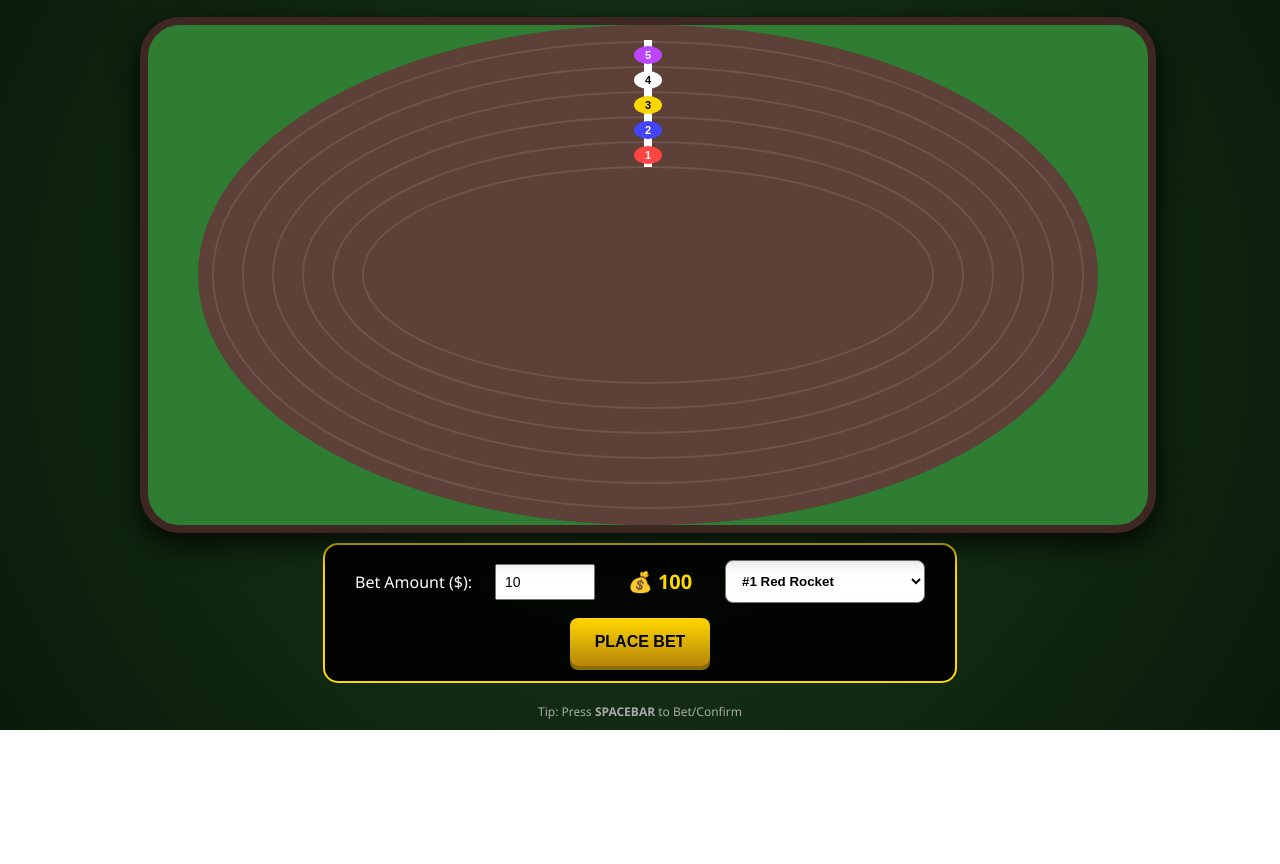
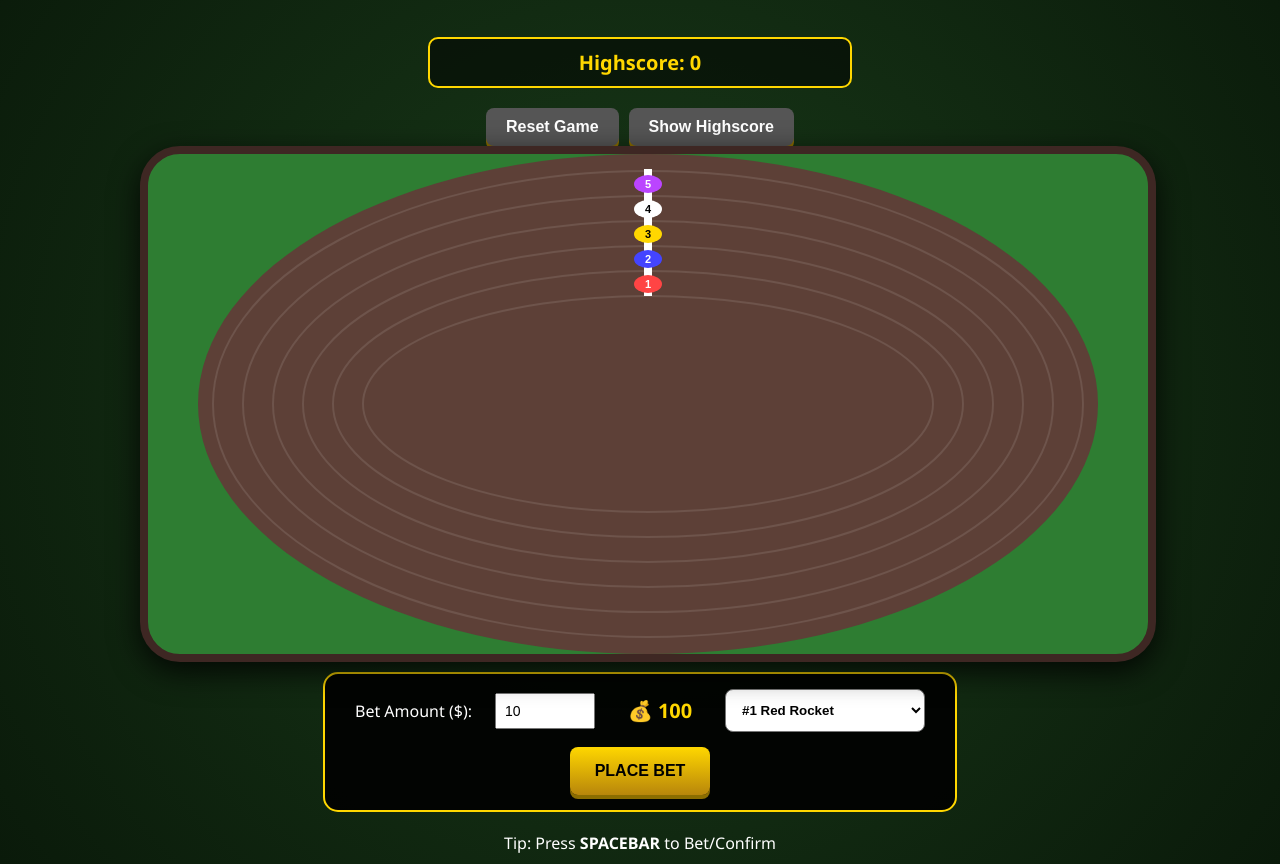
Before and after one commit to flo4sin/horse-racing, a plain HTML site: page index.html in a window 1280 px wide. Shown: the part 74-938 px from the top of the page. Before the commit the page ends 804 px from the top, so only its background shows below. Drawn offline with Linux system fonts and the light colour scheme.

Commit message:
Update index.html

```diff
--- a/index.html
+++ b/index.html
@@ -11,7 +11,6 @@
         text-align: center; margin: 0; padding: 10px;
         overflow-x: hidden;
     }
-
     .back-hub {
         position: relative; display: inline-block; margin: 10px 0 20px 0;
         padding: 10px 15px; background: #333; color: #ffd700;
@@ -22,26 +21,22 @@
         .back-hub { position: absolute; top: 20px; left: 20px; margin: 0; }
     }
     .back-hub:hover { background: #ffd700; color: #000; box-shadow: 0 0 10px #ffd700; }
-
     .casino-header {
         text-shadow: 0 0 10px #ffd700; border-bottom: 2px solid #ffd700;
         display: inline-block; padding-bottom: 10px; margin-bottom: 20px;
         text-transform: uppercase; font-size: 1.5rem;
     }
-
     /* Container for the canvas to help position the overlay */
     .game-container {
         position: relative;
         margin: 0 auto;
         max-width: 1000px;
     }
-
     canvas {
         background: #2e7d32; border: 8px solid #3e2723; border-radius: 40px;
         box-shadow: 0 10px 30px rgba(0,0,0,0.8); margin: 0 auto;
         display: block; width: 100%; height: auto;
     }
-
     /* NEW: Custom Result Overlay */
     #resultOverlay {
         position: absolute;
@@ -61,21 +56,18 @@
     #resultMessage { font-size: 18px; margin-bottom: 20px; color: #ccc; }
     .win-text { color: #ffd700; text-shadow: 0 0 10px #ffd700; }
     .lose-text { color: #ff4444; }
-
+    /* UI Panel for bet controls and new buttons */
     .ui-panel {
         background: rgba(0,0,0,0.9); border: 2px solid #ffd700; border-radius: 15px;
         padding: 15px; margin: 20px auto; max-width: 600px;
         display: flex; flex-wrap: wrap; justify-content: center; align-items: center; gap: 15px;
     }
-
     .balance-box { font-size: 20px; color: #ffd700; font-weight: bold; min-width: 100px; }
-
     select {
         padding: 12px; border-radius: 8px; font-weight: bold; outline: none;
         cursor: pointer; background: #fff; flex-grow: 1; max-width: 200px;
     }
     select:disabled { background: #666; color: #ccc; cursor: not-allowed; }
-
     button {
         background: linear-gradient(#ffd700, #b8860b); color: #000; font-weight: bold;
         padding: 15px 25px; border-radius: 8px; border: none; cursor: pointer;
@@ -83,14 +75,39 @@
     }
     button:active { transform: translateY(2px); box-shadow: 0 2px 0 #8b6d00; }
     button:disabled { background: #555; color: #888; box-shadow: none; cursor: not-allowed; }
+    /* Additional buttons for reset and highscores */
+    #resetBtn, #highscoreBtn {
+        margin-top: 10px;
+        padding: 10px 20px;
+        background: #555; color: #fff; border-radius: 8px; border: none; cursor: pointer;
+        font-weight: bold;
+    }
+    #resetBtn:hover, #highscoreBtn:hover {
+        background: #ffd700; color: #000;
+    }
 
-        .hint { margin-top: 10px; color: #aaa; font-size: 12px; }
+    /* Highscore display area */
+    #highscoreDisplay {
+        margin-top: 20px;
+        font-size: 20px;
+        color: #ffd700;
+        font-weight: bold;
+        max-width: 400px;
+        margin-left: auto;
+        margin-right: auto;
+        border: 2px solid #ffd700;
+        border-radius: 10px;
+        padding: 10px;
+        background: rgba(0,0,0,0.5);
+        text-align: center;
+    }
 
     /* Responsive adjustments */
     @media (max-width: 480px) {
         .ui-panel { flex-direction: column; }
         select { max-width: 100%; width: 100%; }
         button { width: 100%; }
+        #resetBtn, #highscoreBtn { width: 100%; }
     }
 </style>
 </head>
@@ -99,6 +116,15 @@
 <a href="https://davescasino.github.io/davescasino" class="back-hub">⬅ Back to Hub</a>
 
 <h1 class="casino-header">Dave's Horse Racing</h1>
+
+<!-- Highscore display -->
+<div id="highscoreDisplay">Highscore: 0</div>
+
+<!-- Buttons for reset and highscore -->
+<div style="margin-top:10px; display:flex; justify-content:center; gap:10px;">
+    <button id="resetBtn">Reset Game</button>
+    <button id="highscoreBtn">Show Highscore</button>
+</div>
 
 <div class="game-container">
     <canvas id="raceTrack" width="1000" height="500"></canvas>
@@ -111,7 +137,7 @@
     </div>
 </div>
 
-    <!-- New: Bet amount input -->
+<!-- Bet controls -->
 <div class="ui-panel" style="margin-top: 10px;">
     <label for="betAmount" style="margin-right:8px;">Bet Amount ($):</label>
     <input type="number" id="betAmount" min="1" max="1000" value="10" style="width:80px; padding:8px; font-size:14px;">
@@ -135,12 +161,18 @@
     const balanceEl = document.getElementById('balance');
     const betAmountInput = document.getElementById('betAmount');
 
-        // UI Elements for Overlay
+    // Overlay elements
     const resultOverlay = document.getElementById('resultOverlay');
     const resultTitle = document.getElementById('resultTitle');
     const resultMessage = document.getElementById('resultMessage');
     const closeOverlayBtn = document.getElementById('closeOverlayBtn');
 
+    // New buttons and display
+    const resetBtn = document.getElementById('resetBtn');
+    const highscoreBtn = document.getElementById('highscoreBtn');
+    const highscoreDisplay = document.getElementById('highscoreDisplay');
+
+    // Game state variables
     let balance = 100;
     let racing = false;
     let overlayVisible = false;
@@ -158,7 +190,12 @@
 
     let horses = [];
     let currentBetAmount = 10; // default
+    let highscore = localStorage.getItem('horseHighscore') || 0;
 
+    // Initialize highscore display
+    highscoreDisplay.innerText = 'Highscore: ' + highscore;
+
+    // Initialize horses
     function initHorses() {
         horses = horseData.map((h, i) => ({
             ...h,
@@ -169,6 +206,8 @@
             speedMult: 0.985 + (Math.random() * 0.035)
         }));
     }
+
+    // Draw track, horses, and other functions remain unchanged...
 
     function drawTrack() {
         ctx.fillStyle = "#5d4037";
@@ -236,6 +275,12 @@
             resultTitle.innerText = "🏆 YOU WON!";
             resultTitle.className = "win-text";
             resultMessage.innerText = `Horse #${winner.label} came in first. Dave pays out $${payout}!`;
+            // Update highscore if needed
+            if (balance > highscore) {
+                highscore = balance;
+                localStorage.setItem('horseHighscore', highscore);
+                highscoreDisplay.innerText = 'Highscore: ' + highscore;
+            }
         } else {
             resultTitle.innerText = "💸 YOU LOST";
             resultTitle.className = "lose-text";
@@ -244,7 +289,7 @@
 
         balanceEl.innerText = balance;
 
-            // Show the Custom UI
+        // Show the overlay
         setTimeout(() => {
             resultOverlay.style.display = "block";
             overlayVisible = true;
@@ -263,6 +308,7 @@
         setTimeout(() => { canBet = true; }, 300);
     }
 
+    // Handle Bet
     function handleBet() {
         if (racing || !canBet || overlayVisible) return;
         const betAmount = parseInt(betAmountInput.value, 10);
@@ -289,13 +335,35 @@
         racing = true;
         requestAnimationFrame(animate);
 
-            // Store bet amount for payout calculation after race
+        // Store bet amount for payout
         currentBetAmount = betAmount;
     }
 
-        startBtn.addEventListener('click', handleBet);
-        closeOverlayBtn.addEventListener('click', closeOverlay);
+    // Event listeners
+    document.getElementById('startBtn').addEventListener('click', handleBet);
+    document.getElementById('closeOverlayBtn').addEventListener('click', closeOverlay);
+    document.getElementById('resetBtn').addEventListener('click', () => {
+        // Reset game state
+        balance = 100;
+        highscore = 0;
+        localStorage.setItem('horseHighscore', highscore);
+        highscoreDisplay.innerText = 'Highscore: ' + highscore;
+        balanceEl.innerText = balance;
+        // Reset variables
+        initHorses();
+        renderAll();
+        // Reset overlay
+        resultOverlay.style.display = "none";
+        overlayVisible = false;
+        racing = false;
+        canBet = true;
+        startTime = null;
+    });
+    document.getElementById('highscoreBtn').addEventListener('click', () => {
+        alert('Highscore: ' + highscore);
+    });
 
+    // Spacebar to bet / continue
     window.addEventListener('keydown', (e) => {
         if (e.code === "Space") {
             e.preventDefault();
@@ -307,6 +375,7 @@
         }
     });
 
+    // Initialize game
     initHorses();
     renderAll();
 </script>
```
Lines whose indentation alone changed are shown as unchanged.
